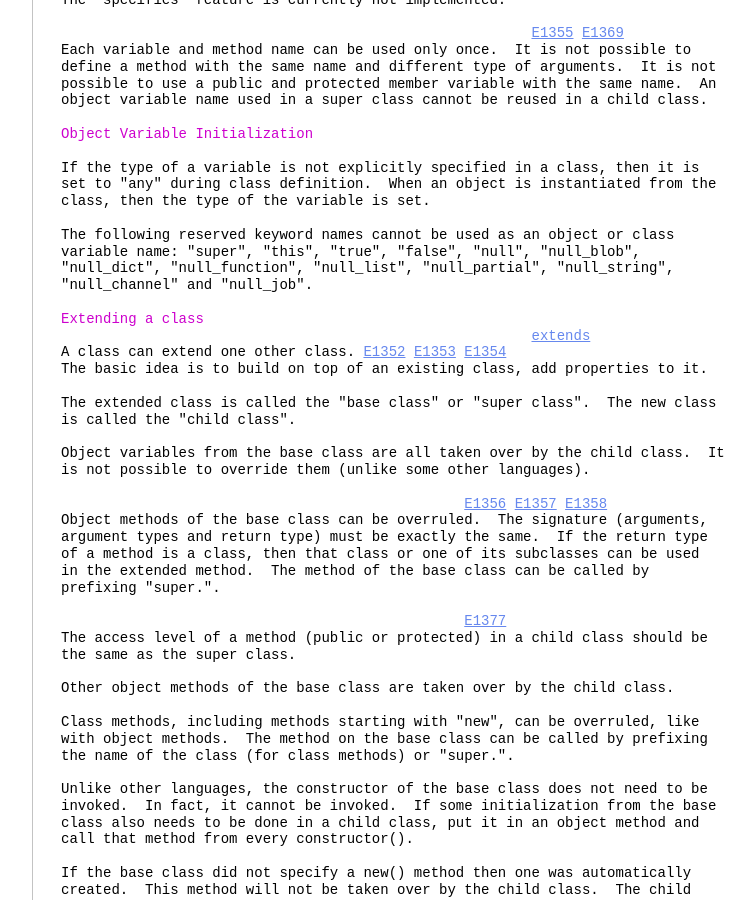
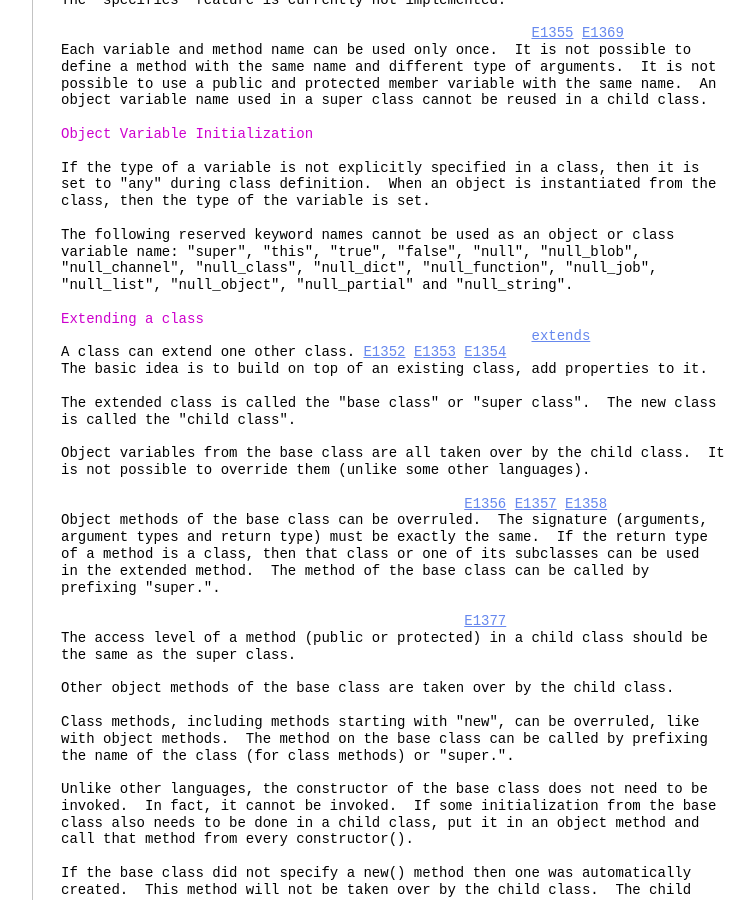
Before and after one commit to vim-jp/vimdoc-en, a Jekyll site: the page built from vim9class.html, in a window 1280 px wide and 900 px high, scrolled down 10743 px. Shown: the whole window, without its empty margins (340-1095 px from the left). Built offline with Jekyll 4.4.1, drawn with Linux system fonts in a browser that asks for light colours; nearby versions of some CDN libraries; comment, search, counter and statistics services are not loaded; some of the changed text lies outside the part shown.

Commit message:
Generated by GitHub workflow 14292647294
https://github.com/vim-jp/vimdoc-en/actions/runs/14292647294

Used commits:
https://github.com/vim/vim/commit/8daae6fea9080a0825b5d6b3bb38960d5064bf1b
https://github.com/chrisbra/vim_faq/commit/fbc4330c2195fae7ae17bb36aab52cca6ddb6391

```diff
--- a/vim9class.html
+++ b/vim9class.html
@@ -3,7 +3,7 @@ layout: vimdoc
 helpname: 'vim9class'
 ---
 <div id='vimCodeElement'>
-<a class="Constant" href="vim9class.html" name="vim9class.txt">vim9class.txt</a>&nbsp;For&nbsp;<span class="Identifier">Vim version 9.1.</span>&nbsp;&nbsp;Last change: 2025 Feb 16<br>
+<a class="Constant" href="vim9class.html" name="vim9class.txt">vim9class.txt</a>&nbsp;For&nbsp;<span class="Identifier">Vim version 9.1.</span>&nbsp;&nbsp;Last change: 2025 Apr 05<br>
 <br>
 <br>
 &nbsp;&nbsp;&nbsp;&nbsp;&nbsp;&nbsp;&nbsp;&nbsp;&nbsp;&nbsp;&nbsp;&nbsp;&nbsp;&nbsp;&nbsp;&nbsp;&nbsp;&nbsp;<span class="Identifier">VIM REFERENCE MANUAL&nbsp;&nbsp;&nbsp;&nbsp;by Bram Moolenaar</span><br>
@@ -646,8 +646,8 @@ class, then the type of the variable is set.<br>
 <br>
 The following reserved keyword names cannot be used as an object or class<br>
 variable name: &quot;super&quot;, &quot;this&quot;, &quot;true&quot;, &quot;false&quot;, &quot;null&quot;, &quot;null_blob&quot;,<br>
-&quot;null_dict&quot;, &quot;null_function&quot;, &quot;null_list&quot;, &quot;null_partial&quot;, &quot;null_string&quot;,<br>
-&quot;null_channel&quot; and &quot;null_job&quot;.<br>
+&quot;null_channel&quot;, &quot;null_class&quot;, &quot;null_dict&quot;, &quot;null_function&quot;, &quot;null_job&quot;,<br>
+&quot;null_list&quot;, &quot;null_object&quot;, &quot;null_partial&quot; and &quot;null_string&quot;.<br>
 <br>
 <span class="PreProc">Extending a class</span><br>
 &nbsp;&nbsp;&nbsp;&nbsp;&nbsp;&nbsp;&nbsp;&nbsp;&nbsp;&nbsp;&nbsp;&nbsp;&nbsp;&nbsp;&nbsp;&nbsp;&nbsp;&nbsp;&nbsp;&nbsp;&nbsp;&nbsp;&nbsp;&nbsp;&nbsp;&nbsp;&nbsp;&nbsp;&nbsp;&nbsp;&nbsp;&nbsp;&nbsp;&nbsp;&nbsp;&nbsp;&nbsp;&nbsp;&nbsp;&nbsp;&nbsp;&nbsp;&nbsp;&nbsp;&nbsp;&nbsp;&nbsp;&nbsp;&nbsp;&nbsp;&nbsp;&nbsp;&nbsp;&nbsp;&nbsp;&nbsp;<a class="Constant" href="vim9class.html#extends" name="extends">extends</a><br>
```
